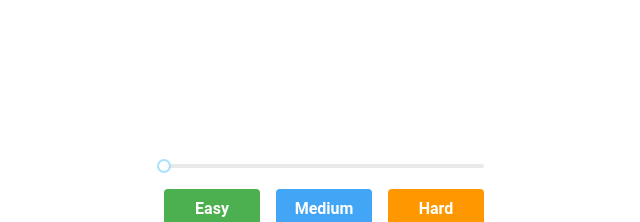
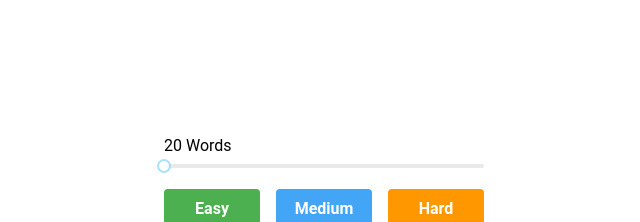
Before and after one commit to simmeringstew/language-flashcards, a React (Vite) app: page / in a window 1280 px wide. Shown: the part 500-722 px from the top of the page, without its empty margins (316-956 px from the left). Built offline with nearby package versions, Linux system fonts and the light colour scheme; a small style sheet from the web is missing.

Commit message:
Slider now changes the game length value

```diff
--- a/src/App.jsx
+++ b/src/App.jsx
@@ -10,6 +10,11 @@ const App = () => {
 
   const fullWords = wordList;
   const [words, setWords] = useState(null);
+  const [gameLength, setGameLength] = useState(20);
+
+  const handleSliderChange = (value) => {
+    setGameLength(value);
+  }
 
   const setMode = (gameLength) => {
     if (!gameLength) {
@@ -49,9 +54,17 @@ const App = () => {
       <Card words={words} />
       <Next words={words} next={next} />
       <div className='button-group'>
-        <Slider
-          className='slider'
-        />
+        <div className='slider-group'>
+          <p>{gameLength} Words</p>
+          <Slider
+            className='slider'
+            min={20}
+            max={1000}
+            step={20}
+            value={gameLength}
+            onChange={handleSliderChange}
+          />
+        </div>
         <div className='top-buttons'>
           <button className='easy' onClick={() => setMode(100)}>Easy</button>
           <button className='medium' onClick={() => setMode(250)}>Medium</button>
--- a/src/styles/app.css
+++ b/src/styles/app.css
@@ -12,13 +12,13 @@
     gap: 1rem;
     grid-template-columns: repeat(3, 1fr);
     grid-template-areas:
-    'slider slider slider'
+    'slider-group slider-group slider-group'
     'top-buttons top-buttons top-buttons'
     'bottom-buttons bottom-buttons bottom-buttons';
 }
 
-.slider {
-    grid-area: slider;
+.slider-group {
+    grid-area: slider-group;
 }
 
 .top-buttons {
```
